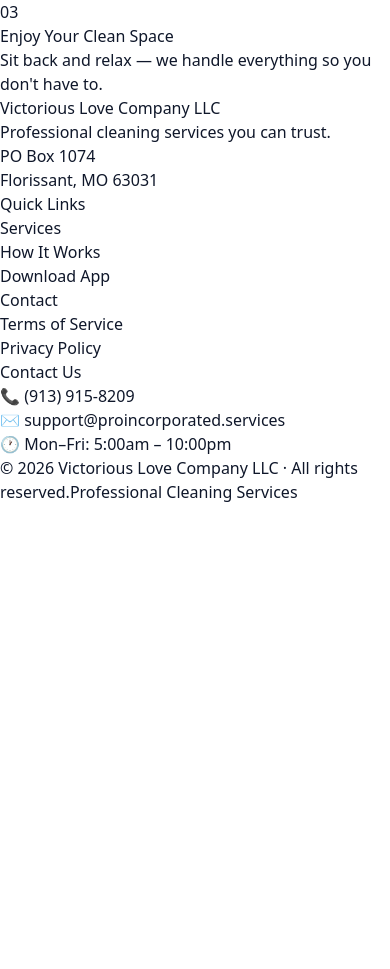
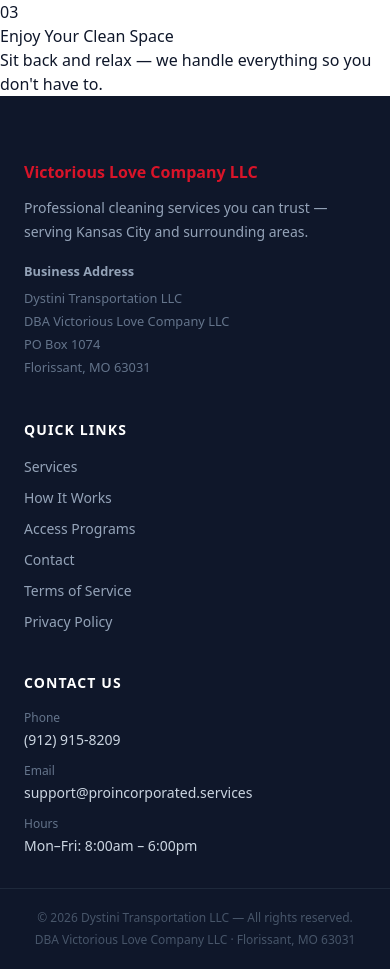
Before and after one commit to VLINC/Createlandingfolderstructure, a React (Vite) app: page / in a window 390 px wide. Shown: the part 1586-2555 px from the top of the page. Before the commit the page ends 2090 px from the top, so only its background shows below. Built offline with nearby package versions, Linux system fonts and the light colour scheme; no server answers.

Commit message:
Footer: professional layout with company address, links, phone/email in contact column

```diff
--- a/src/marketing/layout/Footer.tsx
+++ b/src/marketing/layout/Footer.tsx
@@ -2,45 +2,116 @@
 
 export default function Footer() {
   return (
-    <footer id="contact" className="bg-slate-900 text-slate-300">
-      <div className="max-w-6xl mx-auto px-4 sm:px-6 py-14 grid gap-10 sm:grid-cols-2 md:grid-cols-3">
+    <footer id="contact" style={{ background: "#0f172a", color: "#cbd5e1" }}>
+      <div
+        style={{
+          maxWidth: "72rem",
+          margin: "0 auto",
+          padding: "4rem 1.5rem 2rem",
+          display: "grid",
+          gridTemplateColumns: "repeat(auto-fit, minmax(200px, 1fr))",
+          gap: "2.5rem",
+        }}
+      >
+        {/* Column 1 — Company */}
         <div>
-          <h4 className="text-white text-lg font-bold mb-3">Victorious Love Company LLC</h4>
-          <p className="text-slate-400 text-sm leading-relaxed">
-            Professional cleaning services you can trust.
+          <p style={{ color: "#D91429", fontWeight: 800, fontSize: "1rem", marginBottom: "0.75rem" }}>
+            Victorious Love Company LLC
           </p>
-          <p className="text-slate-400 text-sm mt-3">
-            PO Box 1074<br />
-            Florissant, MO 63031
+          <p style={{ fontSize: "0.875rem", lineHeight: 1.7, color: "#94a3b8" }}>
+            Professional cleaning services you can trust — serving Kansas City and surrounding areas.
           </p>
+          <div style={{ marginTop: "1rem", fontSize: "0.8rem", color: "#64748b", lineHeight: 1.8 }}>
+            <p style={{ fontWeight: 600, color: "#94a3b8", marginBottom: "0.25rem" }}>Business Address</p>
+            <p>Dystini Transportation LLC</p>
+            <p>DBA Victorious Love Company LLC</p>
+            <p>PO Box 1074</p>
+            <p>Florissant, MO 63031</p>
+          </div>
         </div>
 
+        {/* Column 2 — Links */}
         <div>
-          <h5 className="text-white font-semibold mb-3">Quick Links</h5>
-          <ul className="space-y-2 text-sm">
-            <li><a href="#services" className="hover:text-[#D91429] transition-colors">Services</a></li>
-            <li><a href="#how-it-works" className="hover:text-[#D91429] transition-colors">How It Works</a></li>
-            <li><a href="#download" className="hover:text-[#D91429] transition-colors">Download App</a></li>
-            <li><a href="#contact" className="hover:text-[#D91429] transition-colors">Contact</a></li>
-            <li><a href="/terms.html" className="hover:text-[#D91429] transition-colors">Terms of Service</a></li>
-            <li><a href="/privacy.html" className="hover:text-[#D91429] transition-colors">Privacy Policy</a></li>
-          </ul>
+          <p style={{ color: "#ffffff", fontWeight: 700, fontSize: "0.875rem", marginBottom: "1rem", textTransform: "uppercase", letterSpacing: "0.08em" }}>
+            Quick Links
+          </p>
+          <nav style={{ display: "flex", flexDirection: "column", gap: "0.625rem" }}>
+            {[
+              { label: "Services", href: "#services" },
+              { label: "How It Works", href: "#how-it-works" },
+              { label: "Access Programs", href: "#access-programs" },
+              { label: "Contact", href: "#contact" },
+              { label: "Terms of Service", href: "/terms.html" },
+              { label: "Privacy Policy", href: "/privacy.html" },
+            ].map((link) => (
+              <a
+                key={link.label}
+                href={link.href}
+                style={{
+                  color: "#94a3b8",
+                  textDecoration: "none",
+                  fontSize: "0.875rem",
+                  transition: "color 0.15s",
+                }}
+                onMouseEnter={(e) => (e.currentTarget.style.color = "#D91429")}
+                onMouseLeave={(e) => (e.currentTarget.style.color = "#94a3b8")}
+              >
+                {link.label}
+              </a>
+            ))}
+          </nav>
         </div>
 
+        {/* Column 3 — Contact */}
         <div>
-          <h5 className="text-white font-semibold mb-3">Contact Us</h5>
-          <ul className="space-y-2 text-sm">
-            <li>📞 <a href="tel:9139158209" className="hover:text-[#D91429] transition-colors">(913) 915-8209</a></li>
-            <li>✉️ <a href="mailto:support@proincorporated.services" className="hover:text-[#D91429] transition-colors">support@proincorporated.services</a></li>
-            <li>🕐 Mon–Fri: 5:00am – 10:00pm</li>
-          </ul>
+          <p style={{ color: "#ffffff", fontWeight: 700, fontSize: "0.875rem", marginBottom: "1rem", textTransform: "uppercase", letterSpacing: "0.08em" }}>
+            Contact Us
+          </p>
+          <div style={{ display: "flex", flexDirection: "column", gap: "0.75rem", fontSize: "0.875rem" }}>
+            <div>
+              <p style={{ color: "#64748b", fontSize: "0.75rem", marginBottom: "2px" }}>Phone</p>
+              <a
+                href="tel:9129158209"
+                style={{ color: "#cbd5e1", textDecoration: "none", fontWeight: 500 }}
+              >
+                (912) 915-8209
+              </a>
+            </div>
+            <div>
+              <p style={{ color: "#64748b", fontSize: "0.75rem", marginBottom: "2px" }}>Email</p>
+              <a
+                href="mailto:support@proincorporated.services"
+                style={{ color: "#cbd5e1", textDecoration: "none", fontWeight: 500, wordBreak: "break-all" }}
+              >
+                support@proincorporated.services
+              </a>
+            </div>
+            <div>
+              <p style={{ color: "#64748b", fontSize: "0.75rem", marginBottom: "2px" }}>Hours</p>
+              <p style={{ color: "#cbd5e1", fontWeight: 500 }}>Mon–Fri: 8:00am – 6:00pm</p>
+            </div>
+          </div>
         </div>
       </div>
 
-      <div className="border-t border-slate-700">
-        <div className="max-w-6xl mx-auto px-4 sm:px-6 py-4 flex flex-col sm:flex-row justify-between items-center gap-2 text-xs text-slate-500">
-          <span>© {new Date().getFullYear()} Victorious Love Company LLC · All rights reserved.</span>
-          <span>Professional Cleaning Services</span>
+      {/* Bottom bar */}
+      <div style={{ borderTop: "1px solid #1e293b" }}>
+        <div
+          style={{
+            maxWidth: "72rem",
+            margin: "0 auto",
+            padding: "1.25rem 1.5rem",
+            display: "flex",
+            flexDirection: "column",
+            gap: "0.25rem",
+            alignItems: "center",
+            textAlign: "center",
+            fontSize: "0.75rem",
+            color: "#475569",
+          }}
+        >
+          <p>© {new Date().getFullYear()} Dystini Transportation LLC — All rights reserved.</p>
+          <p>DBA Victorious Love Company LLC · Florissant, MO 63031</p>
         </div>
       </div>
     </footer>
```
